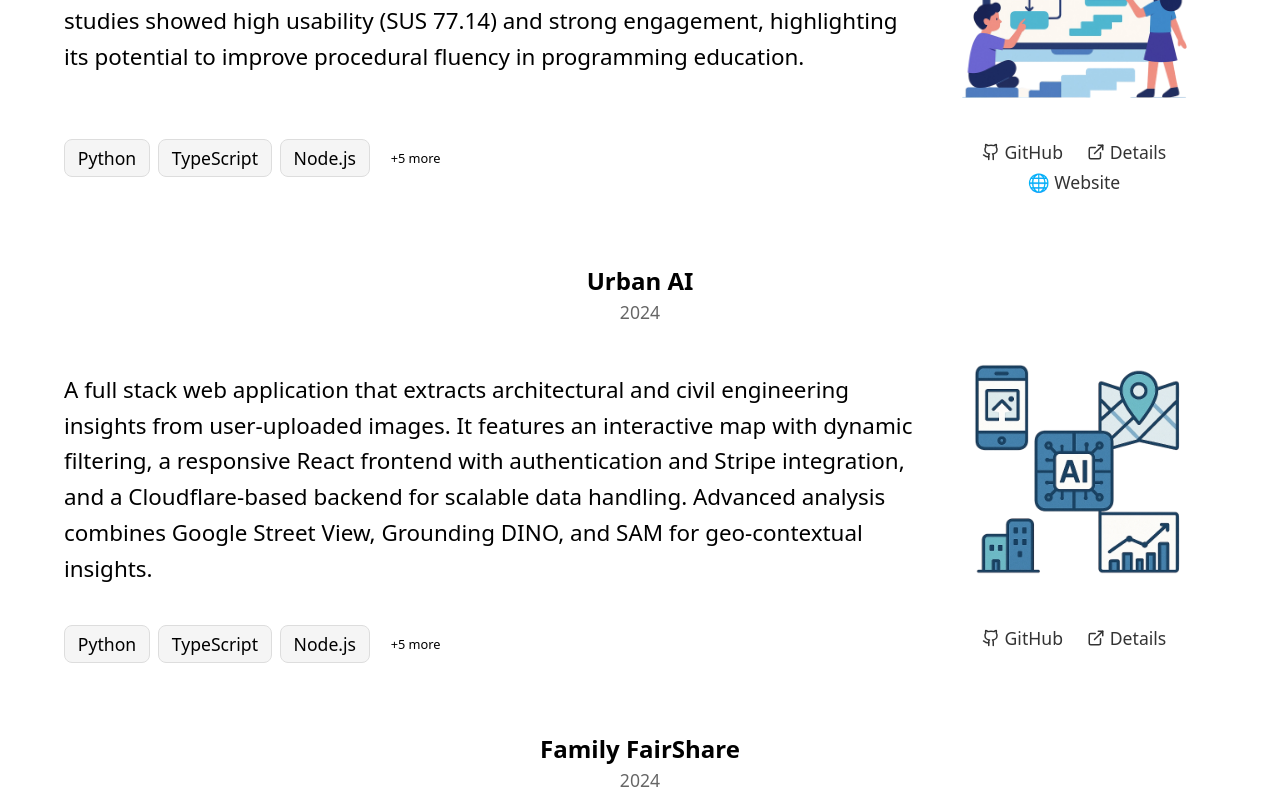
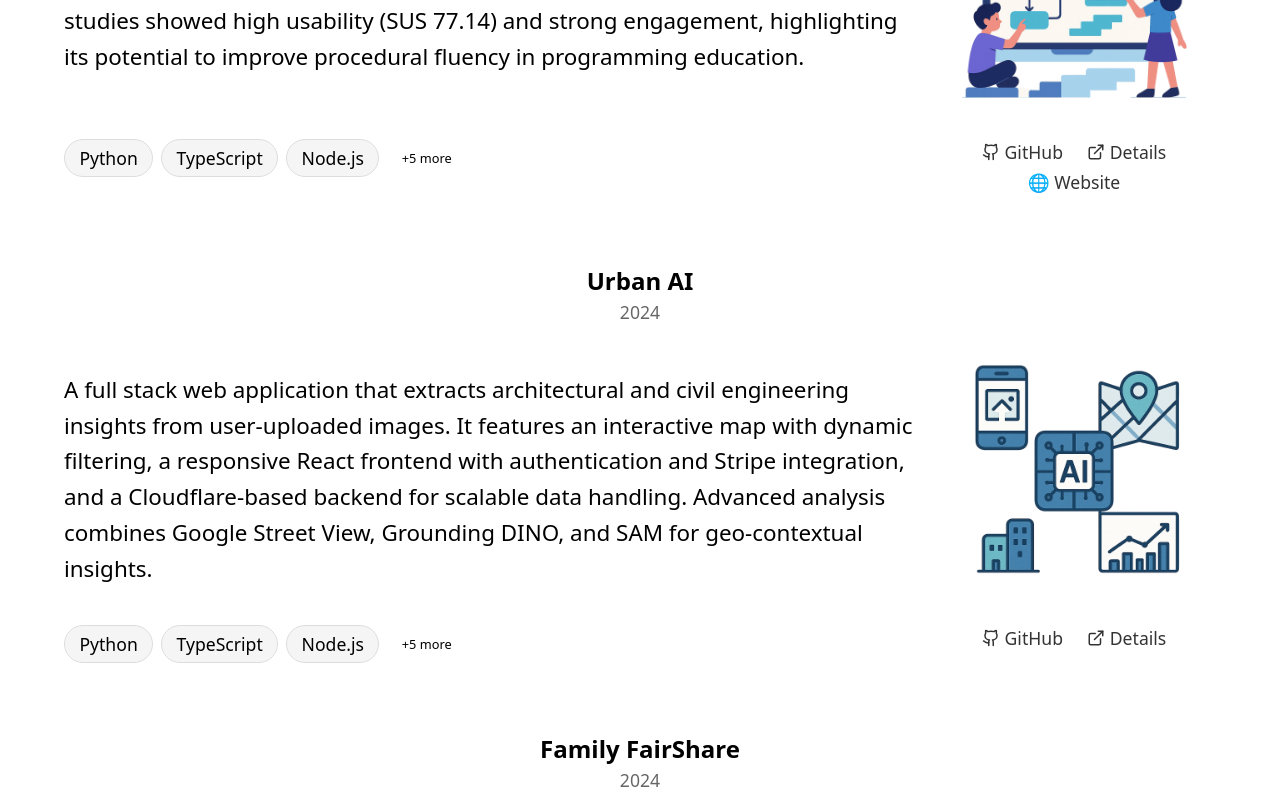
Before and after one commit to Zoulution/Portfolio, a React (Vite) app: page / in a window 1280 px wide. Shown: the part 2320-3120 px from the top of the page. Built offline with nearby package versions, Linux system fonts and the light colour scheme.

Commit message:
made the tags of equal size

```diff
--- a/src/Components/Projects.css
+++ b/src/Components/Projects.css
@@ -45,6 +45,7 @@
   padding: 0.3rem 0.75rem;
   border-radius: 999px;
   cursor: pointer;
+  font-weight: normal;
   transition: background 0.2s ease, color 0.2s ease, border-color 0.2s ease,
     transform 0.06s ease;
 }
--- a/src/Helpers/ProjectItem.css
+++ b/src/Helpers/ProjectItem.css
@@ -77,8 +77,8 @@
 
 .tag {
   background: #f0f0f0;
-  padding: 0.3rem 0.8rem;
-  border-radius: 8px;
+  padding: 0.3rem 0.9rem;
+  border-radius: 999px;
   font-size: 1.1rem;
   background: var(--tag-bg);
   border: 1px solid var(--tag-border);
```
